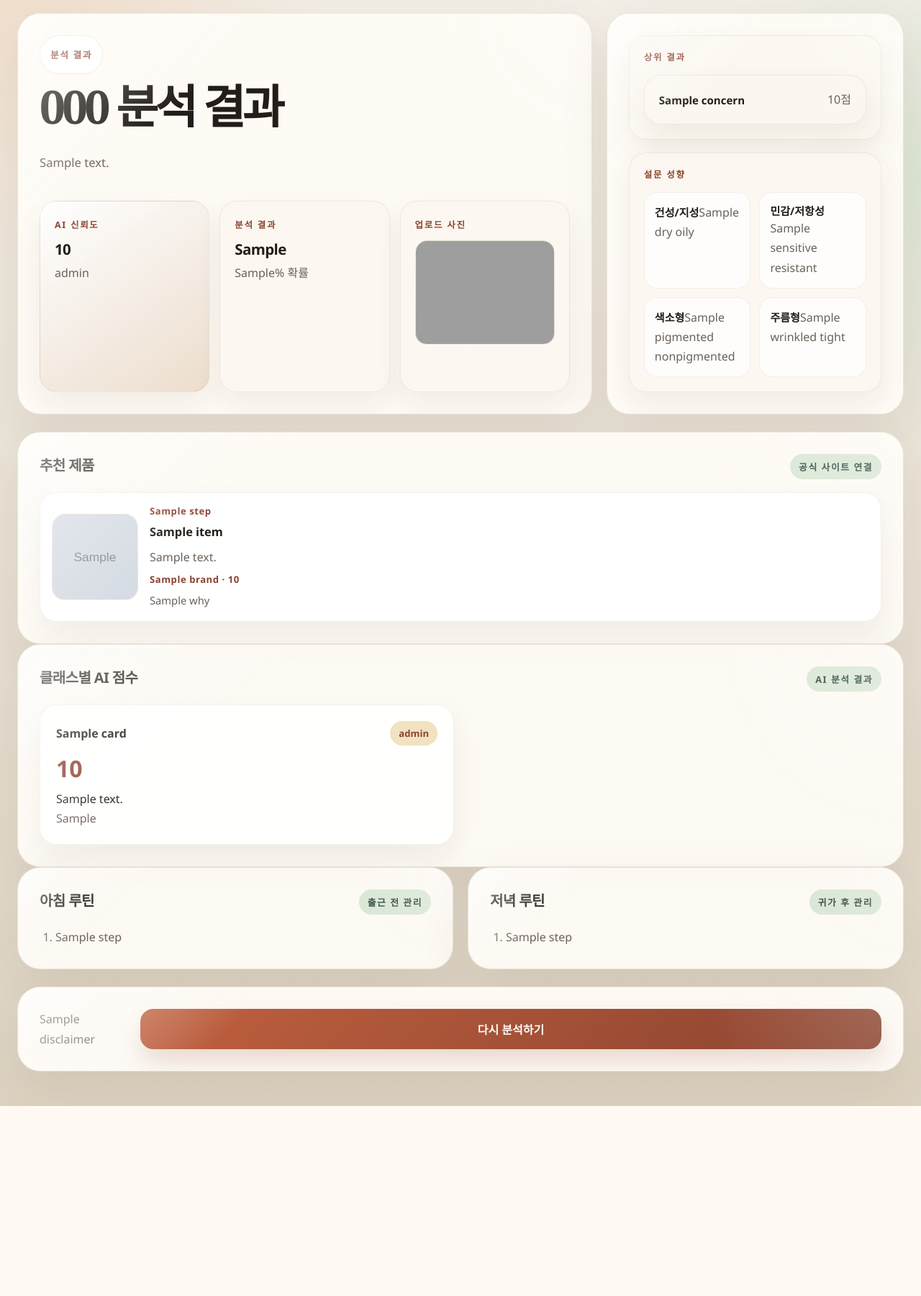
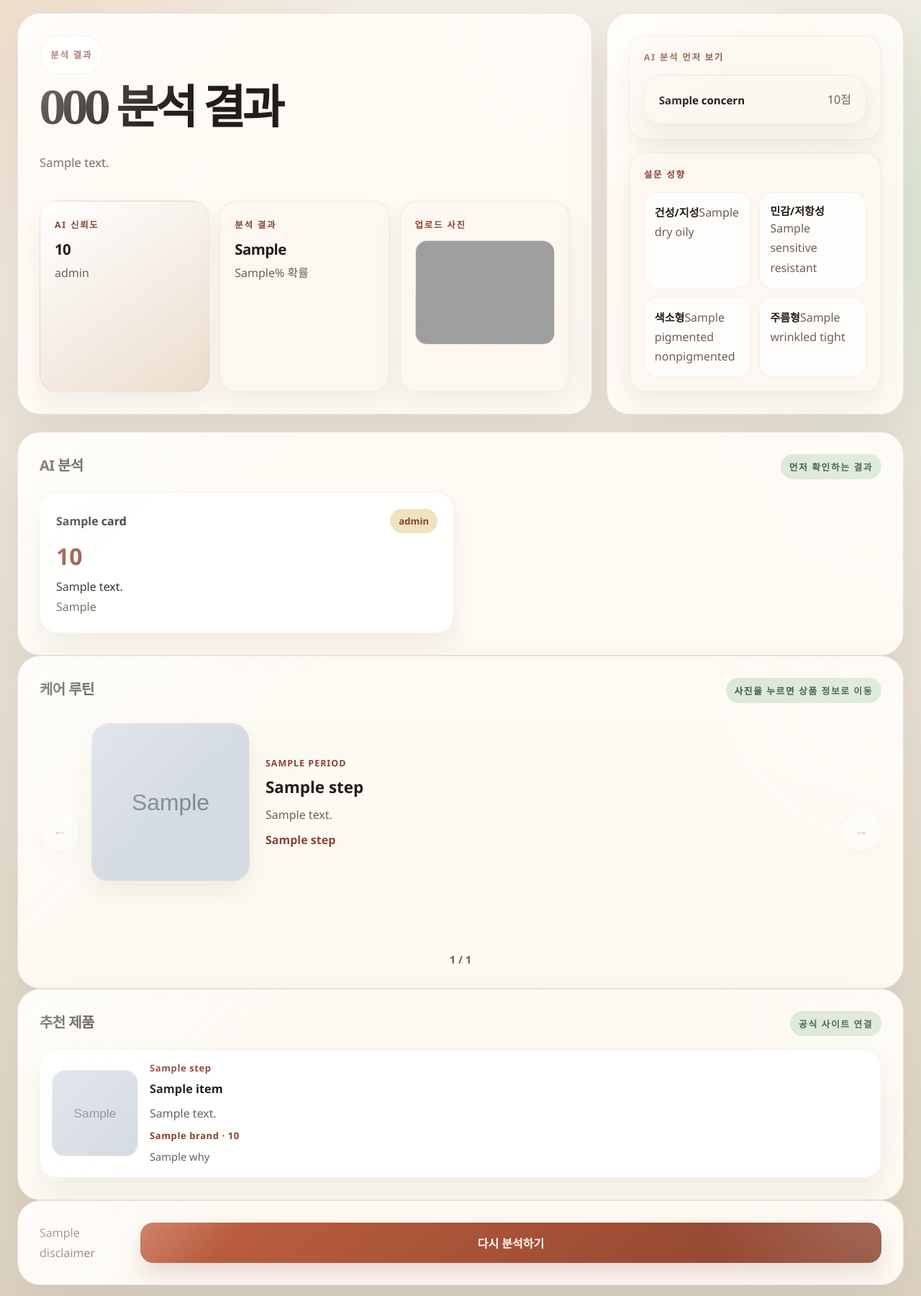
Before and after one commit to fhfcpwlwl/SW-test, a Flask app: template templates/result.html in a window 1280 px wide. Shown: the part 70-1871 px from the top of the page at 72% size. Before the commit the page ends 1607 px from the top, so only its background shows below. Run offline with Flask 3, Linux system fonts and the light colour scheme; the template is opened without the code that fills it: most values are stand-ins (such as "Sample title", 1, 10 or a date in 2020); grey boxes marked "Sample" are stand-in pictures; grey boxes are pictures that could not be loaded.

Commit message:
Rework result view around routine slider

```diff
--- a/static/script.js
+++ b/static/script.js
@@ -86,3 +86,46 @@ if (analysisForm && submitButton) {
 
 questionNames.forEach((name) => updateOptionState(name));
 updateProgress();
+
+const routineSlides = document.querySelectorAll("[data-routine-slide]");
+const routinePrev = document.getElementById("routinePrev");
+const routineNext = document.getElementById("routineNext");
+const routineCounter = document.getElementById("routineCounter");
+
+if (routineSlides.length > 0) {
+    let activeRoutineIndex = 0;
+
+    const renderRoutineSlide = () => {
+        routineSlides.forEach((slide, index) => {
+            slide.classList.toggle("is-active", index === activeRoutineIndex);
+        });
+
+        if (routineCounter) {
+            routineCounter.textContent = `${activeRoutineIndex + 1} / ${routineSlides.length}`;
+        }
+
+        if (routinePrev) {
+            routinePrev.disabled = activeRoutineIndex === 0;
+        }
+
+        if (routineNext) {
+            routineNext.disabled = activeRoutineIndex === routineSlides.length - 1;
+        }
+    };
+
+    routinePrev?.addEventListener("click", () => {
+        if (activeRoutineIndex > 0) {
+            activeRoutineIndex -= 1;
+            renderRoutineSlide();
+        }
+    });
+
+    routineNext?.addEventListener("click", () => {
+        if (activeRoutineIndex < routineSlides.length - 1) {
+            activeRoutineIndex += 1;
+            renderRoutineSlide();
+        }
+    });
+
+    renderRoutineSlide();
+}
--- a/static/style.css
+++ b/static/style.css
@@ -673,6 +673,116 @@ input[type="file"] {
     gap: 18px;
 }
 
+.routine-showcase {
+    overflow: hidden;
+}
+
+.routine-slider {
+    display: grid;
+    grid-template-columns: 56px minmax(0, 1fr) 56px;
+    gap: 16px;
+    align-items: center;
+}
+
+.routine-stage {
+    position: relative;
+    min-height: 320px;
+}
+
+.routine-slide {
+    display: none;
+    grid-template-columns: 220px minmax(0, 1fr);
+    gap: 22px;
+    align-items: center;
+    padding: 10px 0;
+}
+
+.routine-slide.is-active {
+    display: grid;
+}
+
+.routine-nav {
+    width: 56px;
+    height: 56px;
+    border-radius: 999px;
+    border: 1px solid rgba(100, 77, 47, 0.12);
+    background: rgba(255, 255, 255, 0.92);
+    color: var(--accent-deep);
+    font-size: 1.25rem;
+    font-weight: 800;
+    cursor: pointer;
+    box-shadow: var(--shadow-soft);
+    transition: transform 0.18s ease, opacity 0.18s ease, border-color 0.18s ease;
+}
+
+.routine-nav:hover:not(:disabled) {
+    transform: translateY(-1px);
+    border-color: var(--accent);
+}
+
+.routine-nav:disabled {
+    opacity: 0.35;
+    cursor: default;
+}
+
+.routine-media {
+    display: block;
+    border-radius: 24px;
+    overflow: hidden;
+    border: 1px solid rgba(100, 77, 47, 0.1);
+    background: linear-gradient(180deg, #fffdf8, #f2ebe1);
+    box-shadow: var(--shadow-soft);
+}
+
+.routine-image {
+    display: block;
+    width: 100%;
+    aspect-ratio: 1 / 1;
+    object-fit: cover;
+}
+
+.routine-copy {
+    display: grid;
+    gap: 10px;
+}
+
+.routine-period {
+    color: var(--accent-deep);
+    font-size: 0.78rem;
+    font-weight: 800;
+    letter-spacing: 0.08em;
+    text-transform: uppercase;
+}
+
+.routine-copy strong {
+    font-size: 1.4rem;
+    line-height: 1.3;
+}
+
+.routine-copy p {
+    color: var(--muted);
+    line-height: 1.75;
+    max-width: 34ch;
+}
+
+.routine-product-link {
+    color: var(--accent-deep);
+    font-weight: 700;
+    text-decoration: none;
+}
+
+.routine-product-link:hover {
+    text-decoration: underline;
+}
+
+.routine-progress {
+    margin-top: 8px;
+    color: var(--muted);
+    font-size: 0.92rem;
+    font-weight: 700;
+    text-align: center;
+}
+
 .product-card {
     display: grid;
     grid-template-columns: 120px minmax(0, 1fr);
@@ -822,7 +932,8 @@ input[type="file"] {
     .hero-preview,
     .report-snapshot,
     .metric-grid,
-    .advice-stream {
+    .advice-stream,
+    .routine-slide {
         grid-template-columns: 1fr;
     }
 
@@ -867,6 +978,19 @@ input[type="file"] {
         grid-template-columns: 1fr;
     }
 
+    .routine-slider {
+        grid-template-columns: 44px minmax(0, 1fr) 44px;
+        gap: 10px;
+    }
+
+    .routine-stage {
+        min-height: 0;
+    }
+
+    .routine-copy strong {
+        font-size: 1.12rem;
+    }
+
     .section-head,
     .report-card-head {
         flex-direction: column;
--- a/templates/result.html
+++ b/templates/result.html
@@ -51,7 +51,7 @@
 
             <aside class="hero-summary report-side">
                 <div class="summary-panel">
-                    <span class="panel-kicker">상위 결과</span>
+                    <span class="panel-kicker">AI 분석 먼저 보기</span>
                     <div class="priority-list">
                         {% for concern in result.report.top_concerns %}
                         <div class="priority-item">
@@ -71,6 +71,55 @@
                     </div>
                 </div>
             </aside>
+        </section>
+
+        <section class="report-card">
+            <div class="report-card-head">
+                <h2>AI 분석</h2>
+                <span class="badge-pill">먼저 확인하는 결과</span>
+            </div>
+            <div class="metric-grid metric-grid-readable">
+                {% for card in result.report.condition_cards %}
+                <article class="metric-box">
+                    <div class="metric-top">
+                        <strong>{{ card.label }}</strong>
+                        <span class="level-pill">{{ card.level }}</span>
+                    </div>
+                    <div class="metric-score">{{ card.score }}</div>
+                    <p>{{ card.description }}</p>
+                    <div class="focus-line">{{ card.focus_area }}</div>
+                </article>
+                {% endfor %}
+            </div>
+        </section>
+
+        <section class="report-card routine-showcase">
+            <div class="report-card-head">
+                <h2>케어 루틴</h2>
+                <span class="badge-pill">사진을 누르면 상품 정보로 이동</span>
+            </div>
+            <div class="routine-slider" id="routineSlider">
+                <button type="button" class="routine-nav routine-nav-prev" id="routinePrev" aria-label="이전 루틴">&larr;</button>
+                <div class="routine-stage">
+                    {% for step in result.report.routine.steps %}
+                    <article class="routine-slide{% if loop.first %} is-active{% endif %}" data-routine-slide>
+                        <a href="{{ step.product_url }}" target="_blank" rel="noopener noreferrer" class="routine-media">
+                            <img src="{{ step.product_image_url }}" alt="{{ step.product_name }}" class="routine-image">
+                        </a>
+                        <div class="routine-copy">
+                            <span class="routine-period">{{ step.period }}</span>
+                            <strong>{{ step.title }}</strong>
+                            <p>{{ step.description }}</p>
+                            <a href="{{ step.product_url }}" target="_blank" rel="noopener noreferrer" class="routine-product-link">{{ step.product_name }}</a>
+                        </div>
+                    </article>
+                    {% endfor %}
+                </div>
+                <button type="button" class="routine-nav routine-nav-next" id="routineNext" aria-label="다음 루틴">&rarr;</button>
+            </div>
+            <div class="routine-progress">
+                <span id="routineCounter">1 / {{ result.report.routine.steps|length }}</span>
+            </div>
         </section>
 
         <section class="report-card">
@@ -96,56 +145,11 @@
             </div>
         </section>
 
-        <section class="report-card">
-            <div class="report-card-head">
-                <h2>클래스별 AI 점수</h2>
-                <span class="badge-pill">AI 분석 결과</span>
-            </div>
-            <div class="metric-grid metric-grid-readable">
-                {% for card in result.report.condition_cards %}
-                <article class="metric-box">
-                    <div class="metric-top">
-                        <strong>{{ card.label }}</strong>
-                        <span class="level-pill">{{ card.level }}</span>
-                    </div>
-                    <div class="metric-score">{{ card.score }}</div>
-                    <p>{{ card.description }}</p>
-                    <div class="focus-line">{{ card.focus_area }}</div>
-                </article>
-                {% endfor %}
-            </div>
-        </section>
-
-        <section class="report-grid">
-            <article class="report-card">
-                <div class="report-card-head">
-                    <h2>아침 루틴</h2>
-                    <span class="badge-pill">출근 전 관리</span>
-                </div>
-                <ol class="routine-list">
-                    {% for step in result.report.routine.morning %}
-                    <li>{{ step }}</li>
-                    {% endfor %}
-                </ol>
-            </article>
-
-            <article class="report-card">
-                <div class="report-card-head">
-                    <h2>저녁 루틴</h2>
-                    <span class="badge-pill">귀가 후 관리</span>
-                </div>
-                <ol class="routine-list">
-                    {% for step in result.report.routine.evening %}
-                    <li>{{ step }}</li>
-                    {% endfor %}
-                </ol>
-            </article>
-        </section>
-
         <footer class="report-footer">
             <p>{{ result.report.disclaimer }}</p>
             <a href="/" class="primary-link">다시 분석하기</a>
         </footer>
     </div>
+    <script src="{{ url_for('static', filename='script.js') }}"></script>
 </body>
 </html>
```
Also changed, not shown: skin_analyzer.py (+125 -1 lines).
